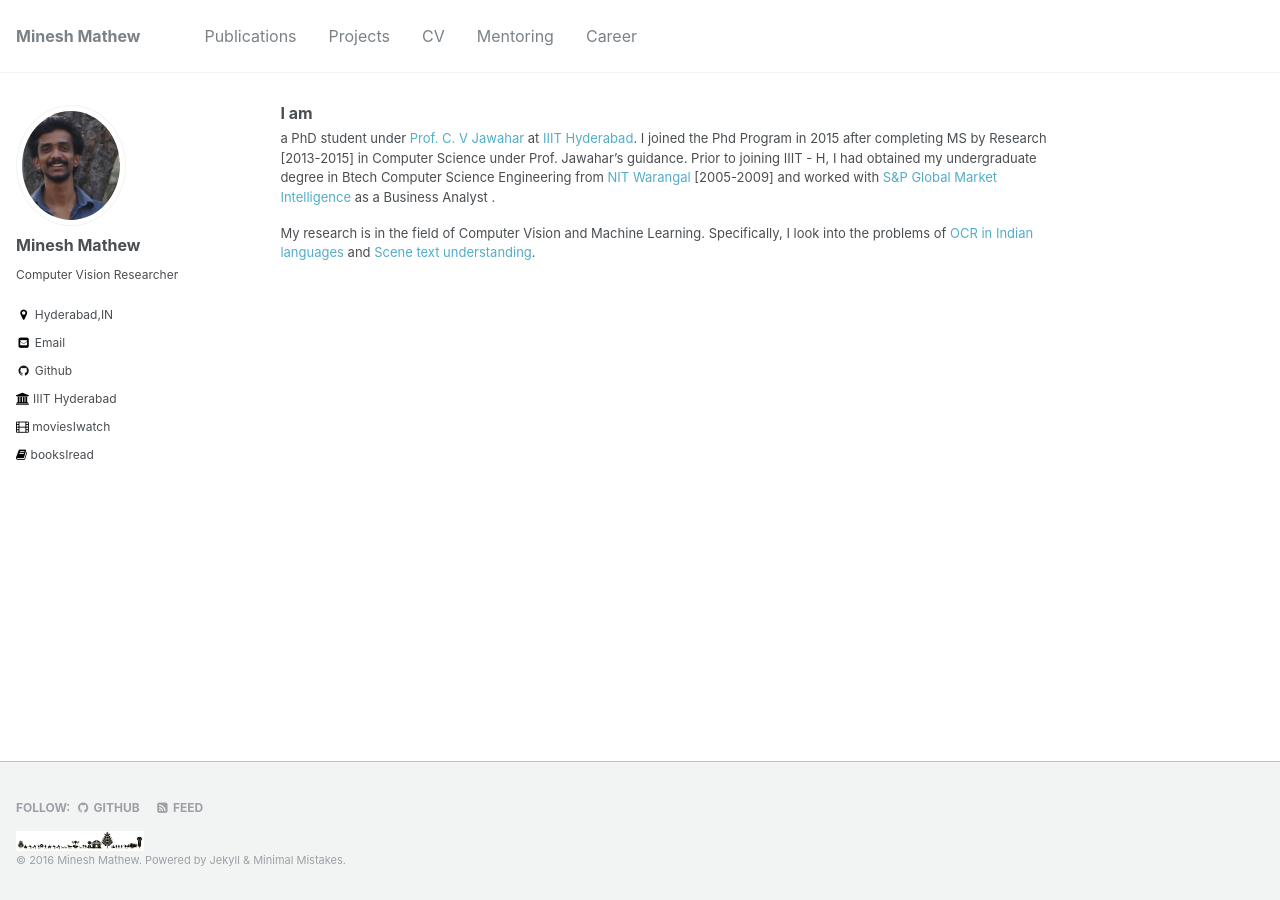
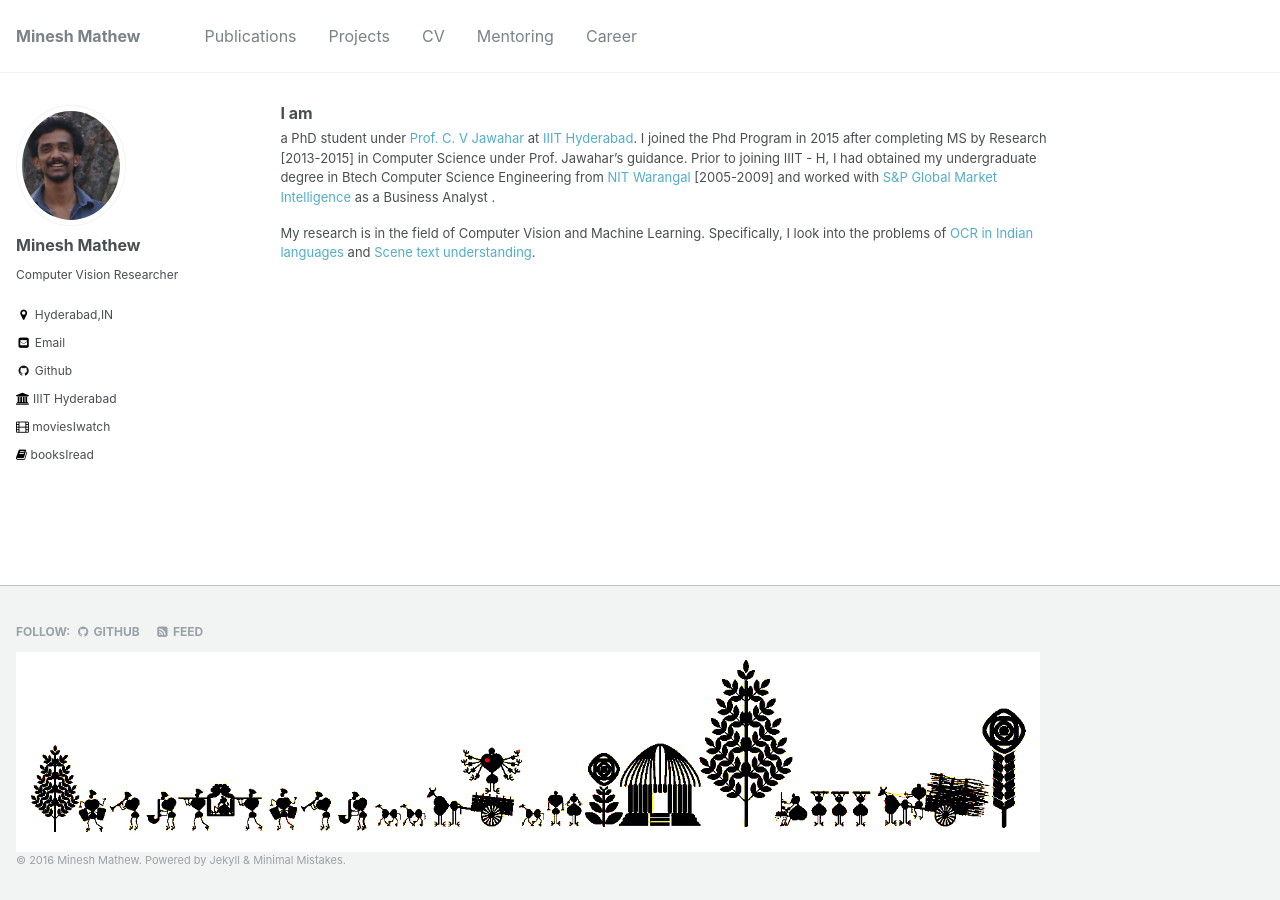
Before and after one commit to mineshmathew/mineshmathew.github.io, a Jekyll site: the page built from _pages/index.markdown, in a window 1280 px wide. Built offline with Jekyll 4.4.1, drawn with Linux system fonts in a browser that asks for light colours.

Commit message:
builtagain

```diff
--- a/_includes/footer.html
+++ b/_includes/footer.html
@@ -21,5 +21,5 @@
   </ul>
 </div>
 
-<img src="../images/warlistrip.jpeg" alt="HTML5 Icon" style="width:128px;height:20px;">
+<img src="../images/warlistrip.jpeg" alt="HTML5 Icon" style="width:1024px;height:200px;">
 <div class="page__footer-copyright">&copy; {{ site.time | date: '%Y' }} {{ site.name | default: site.title }}. {{ site.data.ui-text[site.locale].powered_by | default: "Powered by" }} <a href="http://jekyllrb.com" rel="nofollow">Jekyll</a> &amp; <a href="https://mademistakes.com/work/minimal-mistakes-jekyll-theme/" rel="nofollow">Minimal Mistakes</a>.</div>
```
Also changed, not shown: 8 other files.
